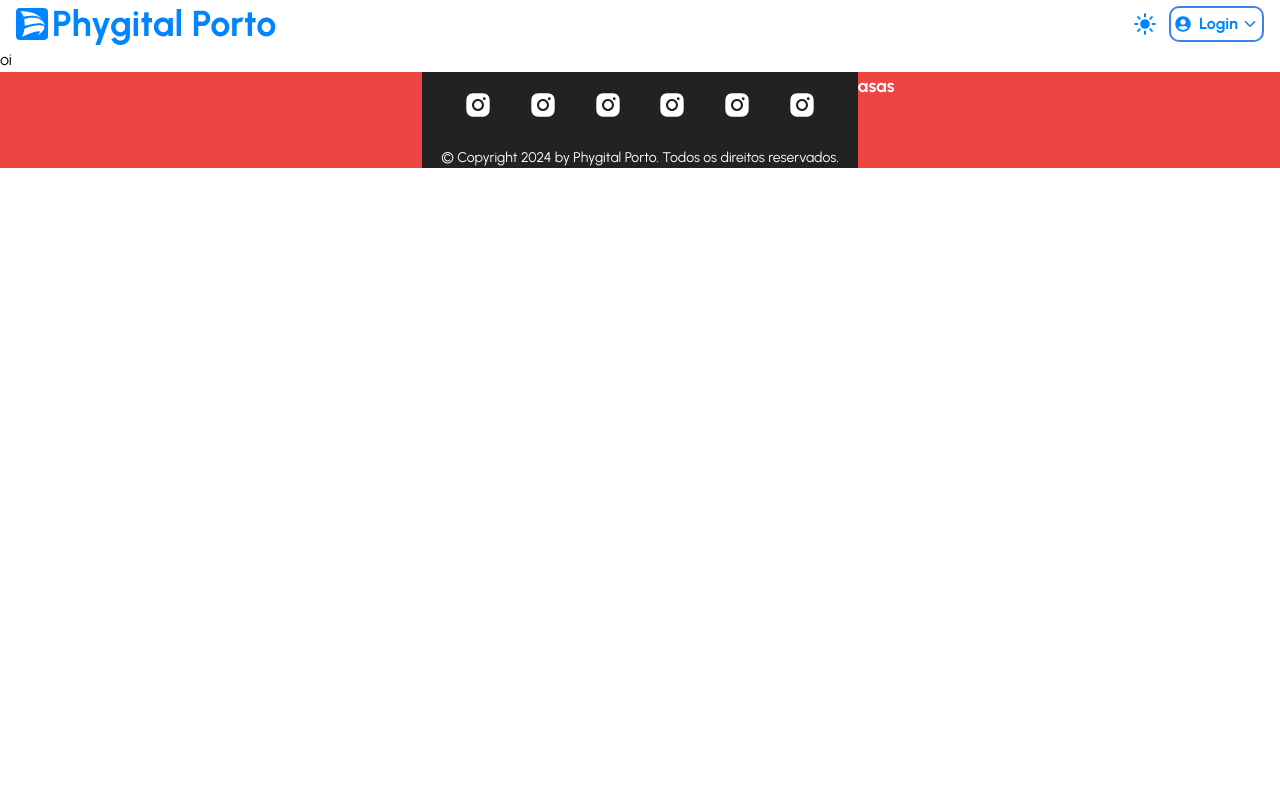
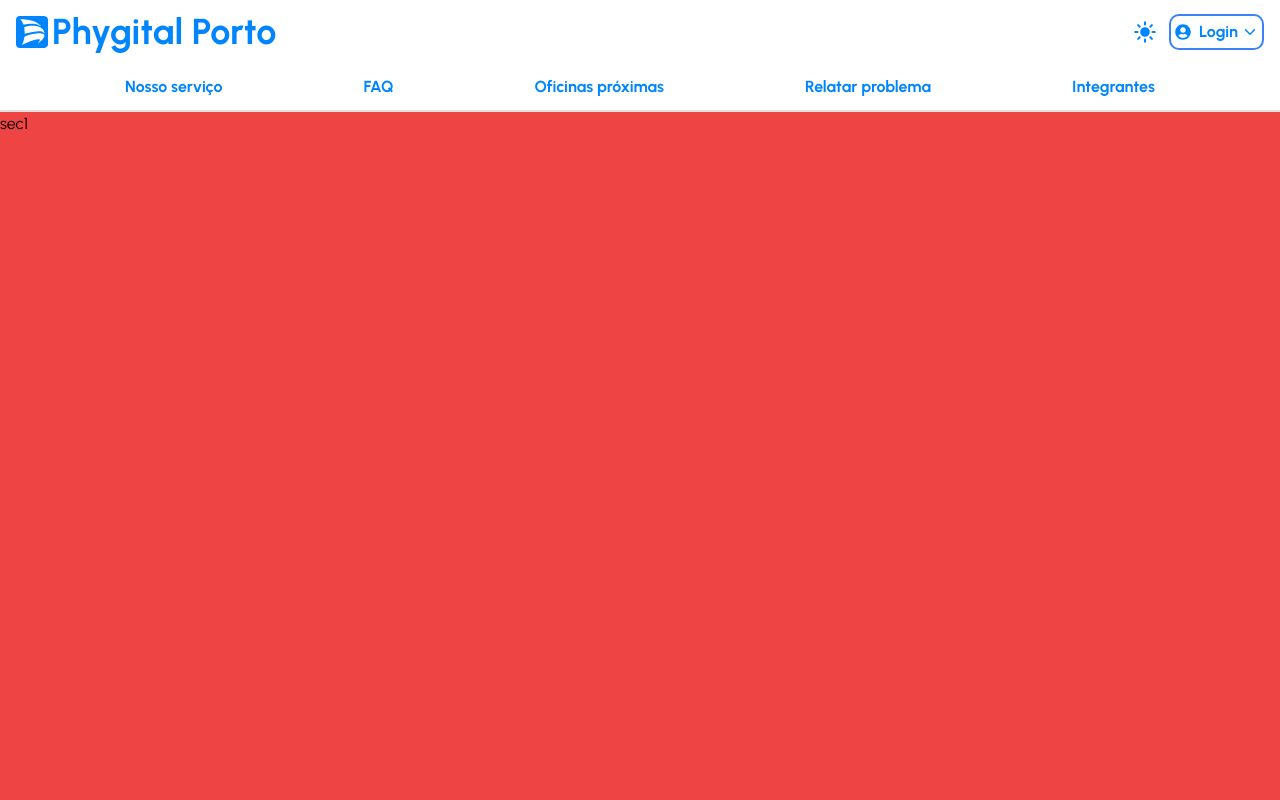
Before and after one commit to tcguus/Sprint4, a Next.js app in the folder sprint4/: page / in a window 1280 px wide. Shown: the top 800 px of the page. Built offline with nearby package versions, Linux system fonts and the light colour scheme.

Commit message:
Header e footer estilizados.

```diff
--- a/sprint4/src/app/globals.css
+++ b/sprint4/src/app/globals.css
@@ -13,3 +13,7 @@
 body {
   font-family: 'Urbanist', sans-serif;
 }
+
+html {
+  scroll-behavior: smooth;
+}
--- a/sprint4/src/app/page.tsx
+++ b/sprint4/src/app/page.tsx
@@ -1,7 +1,22 @@
-import Image from "next/image";
-
 export default function Home() {
   return (
-    <div className="bg-red h-[94-vh] w-full"><h1>oi</h1></div>
+    <main>
+      <nav className="h-[3rem] flex w-full sticky top-0 bg-white border-b-cinza border-b-2">
+        <ul className="flex justify-evenly w-full items-center">
+          <li><a href="#sec1" className="text-azul font-bold  px-4 py-2 transition-colors duration-300 hover:bg-azulescuro hover:text-white rounded-[0.4rem]" >Nosso serviço</a></li>
+          <li><a href="#sec2" className="text-azul font-bold  px-4 py-2 transition-colors duration-300 hover:bg-azulescuro hover:text-white rounded-[0.4rem]" >FAQ</a></li>
+          <li><a href="#sec3" className="text-azul font-bold  px-4 py-2 transition-colors duration-300 hover:bg-azulescuro hover:text-white rounded-[0.4rem]" >Oficinas próximas</a></li>
+          <li><a href="#sec4" className="text-azul font-bold  px-4 py-2 transition-colors duration-300 hover:bg-azulescuro hover:text-white rounded-[0.4rem]" >Relatar problema</a></li>
+          <li><a href="#sec5" className="text-azul font-bold  px-4 py-2 transition-colors duration-300 hover:bg-azulescuro hover:text-white rounded-[0.4rem]" >Integrantes</a></li>
+        </ul>
+      </nav>
+      <div className="flex flex-col w-full ">
+        <div className="w-full bg-red-500 min-h-[calc(100vh-7rem)]">sec1</div>
+        <div id="sec2" className="w-full bg-green-500 min-h-[calc(100vh-3rem)]">sec2</div>
+        <div id="sec3" className="w-full min-h-[calc(100vh-3rem)]">sec3</div>
+        <div id="sec4" className="w-full bg-green-500 min-h-[calc(100vh-3rem)]">sec5</div>
+        <div id="sec5" className="w-full min-h-[calc(100vh-3rem)]">sec5</div>
+      </div>
+    </main>
   );
 }
--- a/sprint4/src/components/Footer/Footer.tsx
+++ b/sprint4/src/components/Footer/Footer.tsx
@@ -1,24 +1,96 @@
 import { AiFillInstagram } from "react-icons/ai";
+import { AiFillTikTok } from "react-icons/ai";
+import { FaYoutube } from "react-icons/fa";
+import { FaFacebookSquare } from "react-icons/fa";
+import { FaLinkedin } from "react-icons/fa";
+import { IoLogoWhatsapp } from "react-icons/io";
+import { FaMapLocationDot } from "react-icons/fa6";
+import { IoIosAppstore } from "react-icons/io";
+import { BiLogoPlayStore } from "react-icons/bi";
 
 export default function Footer() {
   return (
-    <footer className="w-full h-24 bg-cinzaescuro text-white font-semibold text-lg flex justify-between">
-      <div className="w-[33vw] bg-red-500">
+    <footer className="w-full h-[6rem] bg-cinzaescuro text-white text-lg flex justify-between">
+      <div className="w-[33vw] flex flex-col justify-center gap-2 pl-[1rem]">
+        <a
+          href="https://api.whatsapp.com/send?1=pt_BR&phone=551130039303&text=Oi,%20Porto%20Seguro%20!"
+          target="_blank"
+          rel="noopener noreferrer"
+          className="flex self-start text-[1.1rem] items-center gap-1 transition duration-300 hover:text-azul"
+        >
+          <IoLogoWhatsapp /> WhatsApp
+        </a>
+        <a
+          href="https://www.google.com/search?q=Agencia+Porto+Seguro+mais+próxima+de+mim&client=opera-gx&sca_esv=0ab730e59f55f214&sxsrf=ADLYWIIzKKUdF_NpdaCU-W4iJC5wNsj43g%3A1715041360863&ei=UHQ5ZtGhNNOp5OUPx6uB2AQ&udm=&ved=0ahUKEwjRidv4ovqFAxXTFLkGHcdVAEsQ4dUDCBA&uact=5&oq=Agencia+Porto+Seguro+mais+próxima+de+mim&gs_lp=Egxnd3Mtd2l6LXNlcnAiKUFnZW5jaWEgUG9ydG8gU2VndXJvIG1haXMgcHLDs3hpbWEgZGUgbWltMggQABiABBiiBDIIEAAYgAQYogQyCBAAGIAEGKIESJgOUJUHWJYLcAF4AZABAJgBpgGgAbICqgEDMC4yuAEDyAEA-AEBmAIDoAK6AsICChAAGLADGNYEGEfCAgQQIRgKmAMAiAYBkAYIkgcDMS4yoAfSBQ&sclient=gws-wiz-serp"
+          target="_blank"
+          rel="noopener noreferrer"
+          className="flex self-start text-[1.1rem] items-center gap-1 transition duration-300 hover:text-azul"
+        >
+          <FaMapLocationDot /> Âgencia mais próxima
+        </a>
       </div>
       <div className="w-[33vw] flex flex-col">
         <div className="h-[50%] w-full flex justify-evenly">
-          <a href="http://" target="_blank" rel="noopener noreferrer" className="mt-auto"><AiFillInstagram className="text-3xl"/></a>
-          <a href="http://" target="_blank" rel="noopener noreferrer" className="mt-auto"><AiFillInstagram className="text-3xl"/></a>
-          <a href="http://" target="_blank" rel="noopener noreferrer" className="mt-auto"><AiFillInstagram className="text-3xl"/></a>
-          <a href="http://" target="_blank" rel="noopener noreferrer" className="mt-auto"><AiFillInstagram className="text-3xl"/></a>
-          <a href="http://" target="_blank" rel="noopener noreferrer" className="mt-auto"><AiFillInstagram className="text-3xl"/></a>
-          <a href="http://" target="_blank" rel="noopener noreferrer" className="mt-auto"><AiFillInstagram className="text-3xl"/></a>
+          <a
+            href="https://www.instagram.com/portoseguro/"
+            target="_blank"
+            rel="noopener noreferrer"
+            className="mt-auto transition duration-300 hover:text-azul"
+          >
+            <AiFillInstagram className="text-3xl" />
+          </a>
+          <a
+            href="https://www.tiktok.com/@portoseguro"
+            target="_blank"
+            rel="noopener noreferrer"
+            className="mt-auto transition duration-300 hover:text-azul"
+          >
+            <AiFillTikTok className="text-3xl" />
+          </a>
+          <a
+            href="https://www.youtube.com/portoseguro"
+            target="_blank"
+            rel="noopener noreferrer"
+            className="mt-auto transition duration-300 hover:text-azul"
+          >
+            <FaYoutube className="text-3xl" />
+          </a>
+          <a
+            href="https://www.facebook.com/porto"
+            target="_blank"
+            rel="noopener noreferrer"
+            className="mt-auto transition duration-300 hover:text-azul"
+          >
+            <FaFacebookSquare className="text-3xl" />
+          </a>
+          <a
+            href="https://www.linkedin.com/company/porto/"
+            target="_blank"
+            rel="noopener noreferrer"
+            className="mt-auto transition duration-300 hover:text-azul"
+          >
+            <FaLinkedin className="text-3xl" />
+          </a>
         </div>
         <div className="w-full h-[50%] flex justify-center">
-          <p className="text-sm font-medium mt-[auto]">© Copyright 2024 by Phygital Porto. Todos os direitos reservados.</p>
+          <p className="text-sm font-medium mt-[auto] mb-[0.2rem]">
+            © Copyright 2024 by Phygital Porto. Todos os direitos reservados.
+          </p>
         </div>
       </div>
-      <div className="w-[33vw] bg-red-500">asas</div>
+      <div className="w-[33vw] flex flex-col justify-center items-end">
+        <div className="flex flex-col items-center pr-[1rem] gap-2">
+          <p className="">Baixe o app da Porto!</p>
+          <div className="flex gap-8 text-right items-center">
+            <a href="https://apps.apple.com/br/app/porto-seguros-cartão-e/id1511026277" target="_blank" rel="noopener noreferrer" className="transition duration-300 hover:text-azul">
+              <IoIosAppstore className="text-3xl" />
+            </a>
+            <a href="https://play.google.com/store/apps/details?id=br.com.portoseguro.experienciacliente.mundoporto&pcampaignid=web_share" target="_blank" rel="noopener noreferrer" className="transition duration-300 hover:text-azul">
+              <BiLogoPlayStore className="text-3xl"/>
+            </a>
+          </div>
+        </div>
+      </div>
     </footer>
-  )
+  );
 }
--- a/sprint4/src/components/Header/Header.tsx
+++ b/sprint4/src/components/Header/Header.tsx
@@ -4,7 +4,7 @@ import { IoSunny } from "react-icons/io5";
 
 export default function Header() {
   return (
-    <header className="h-12  w-full flex items-center">
+    <header className="h-[4rem]  w-full flex items-center bg-white" id="sec1">
       <div className="flex items-center ml-4 gap-1">
         <img src="/logo-porto.svg" alt="Logo Porto Seguro" className="w-8" />
         <h1 className="text-4xl text-azul font-bold">Phygital Porto</h1>
```
